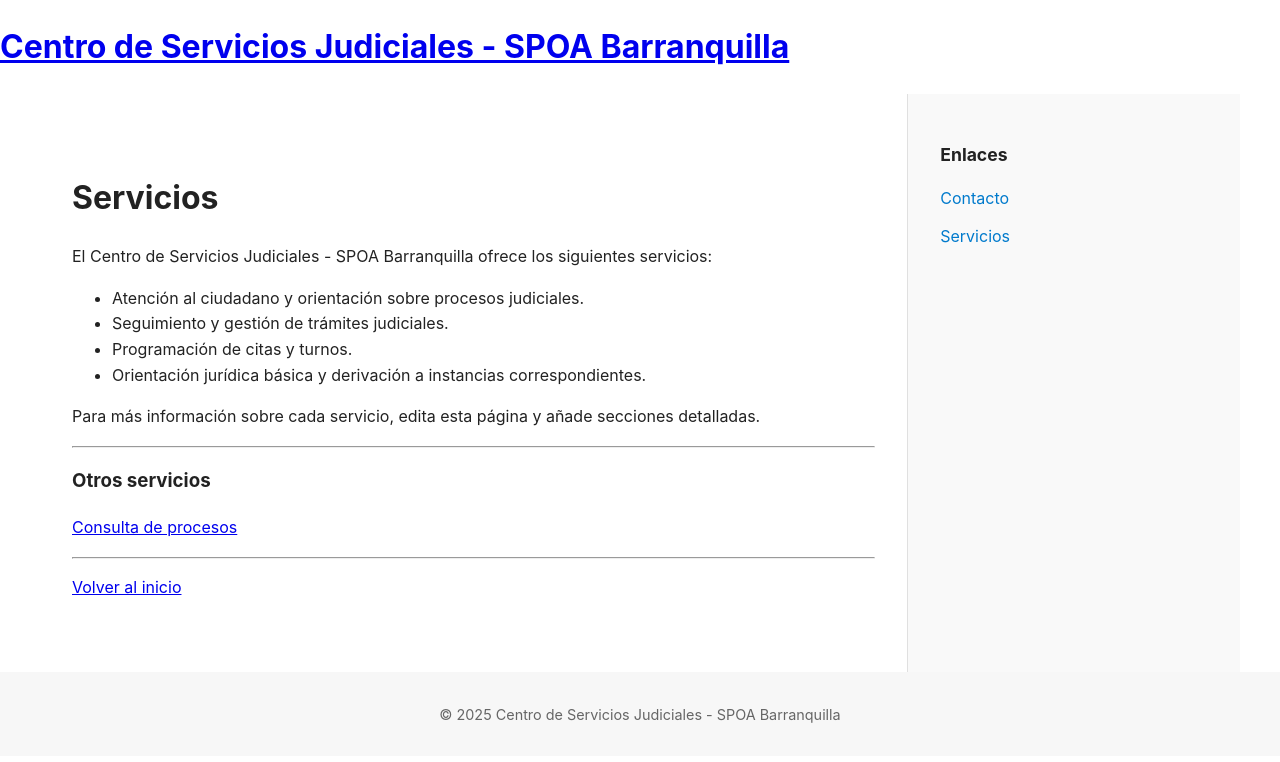
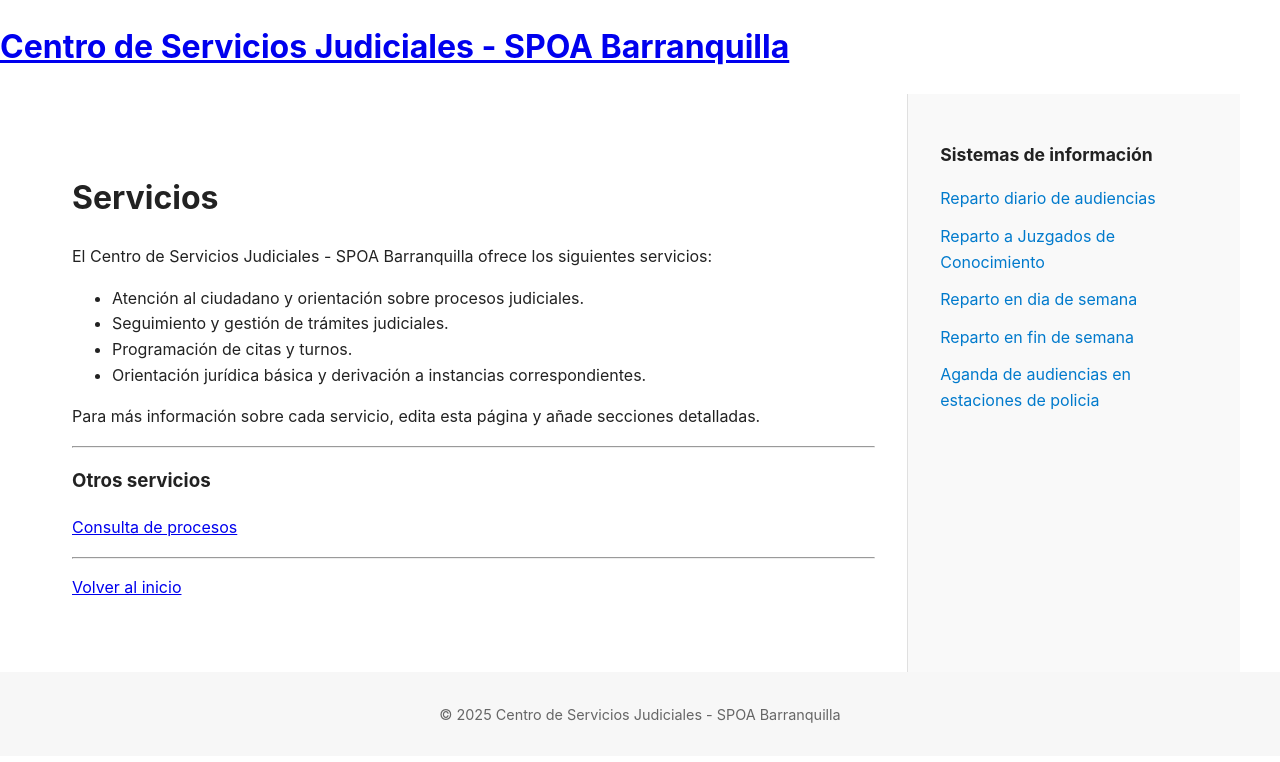
Before and after one commit to csjspoabaq/csjspoabaq.github.io, a Jekyll site: the page built from pages/servicios/index.md, in a window 1280 px wide. Shown: the top 762 px of the page. Built offline with Jekyll 4.4.1, drawn with Linux system fonts in a browser that asks for light colours.

Commit message:
enlaces en sidebar

```diff
--- a/_layouts/sidebar-right.html
+++ b/_layouts/sidebar-right.html
@@ -56,10 +56,13 @@
       {{ content }}
     </main>
     <aside class="sidebar">
-      <h2>Enlaces</h2>
+      <h2>Sistemas de información</h2>
       <ul>
-        <li><a href="{{ "/contacto/" | relative_url }}">Contacto</a></li>
-        <li><a href="{{ "/servicios/" | relative_url }}">Servicios</a></li>
+        <li><a href="{{ "https://sites.google.com/view/reparto-diario-audiencias?usp=sharing" | relative_url }}">Reparto diario de audiencias</a></li>
+        <li><a href="{{ "https://sites.google.com/view/repartoconocimientos?usp=sharing" | relative_url }}">Reparto a Juzgados de Conocimiento</a></li>
+        <li><a href="{{ "https://sites.google.com/view/repartosemana?usp=sharing" | relative_url }}">Reparto en dia de semana</a></li>
+        <li><a href="{{ "https://sites.google.com/view/repartofdsydisp?usp=sharing" | relative_url }}">Reparto en fin de semana</a></li>
+        <li><a href="{{ "https://sites.google.com/view/agendar-aud-estaciones?usp=sharing" | relative_url }}">Aganda de audiencias en estaciones de policia</a></li>
       </ul>
     </aside>
   </div>
```
